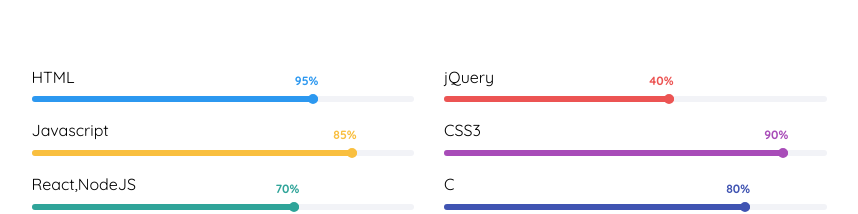
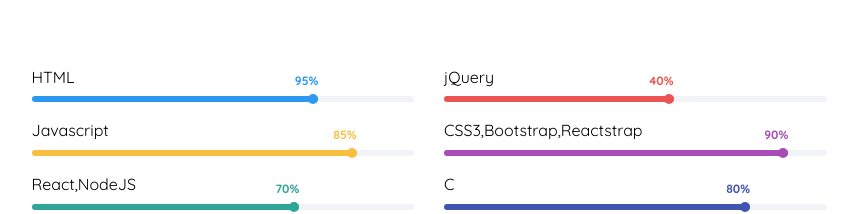
Before and after one commit to marystellin/portfoliomary, a plain HTML site: page index.html in a window 1280 px wide. Shown: the part 2300-2514 px from the top of the page, without its empty margins (361-1219 px from the left). Drawn offline with nearby package versions, Linux system fonts and the light colour scheme; files whose address does not match are found by name; a web font is replaced by a local one.

Commit message:
ruby portfolio

```diff
--- a/index.html
+++ b/index.html
@@ -355,7 +355,7 @@ Copyright &copy;<script>document.write(new Date().getFullYear());</script> All r
 						</div>
 						<div class="col-md-6 animate-box" data-animate-effect="fadeInRight">
 							<div class="progress-wrap">
-								<h3>CSS3</h3>
+								<h3>CSS3,Bootstrap,Reactstrap</h3>
 								<div class="progress">
 								 	<div class="progress-bar color-4" role="progressbar" aria-valuenow="90"
 								  	aria-valuemin="0" aria-valuemax="100" style="width:90%">
```
